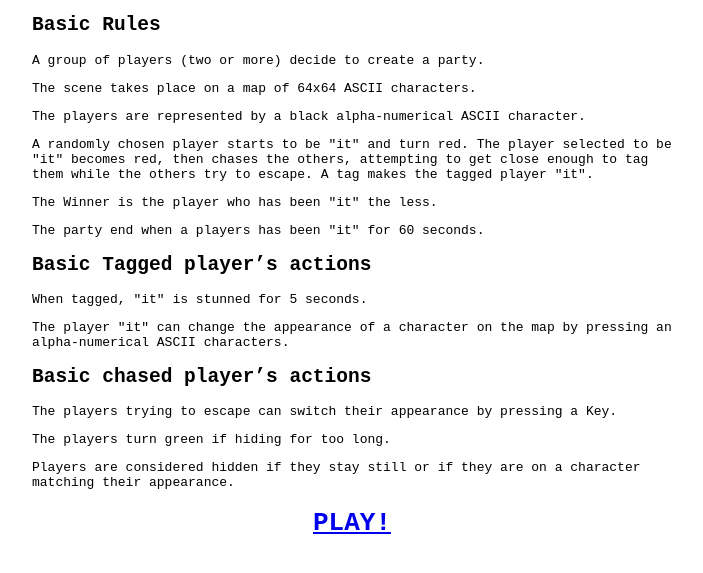
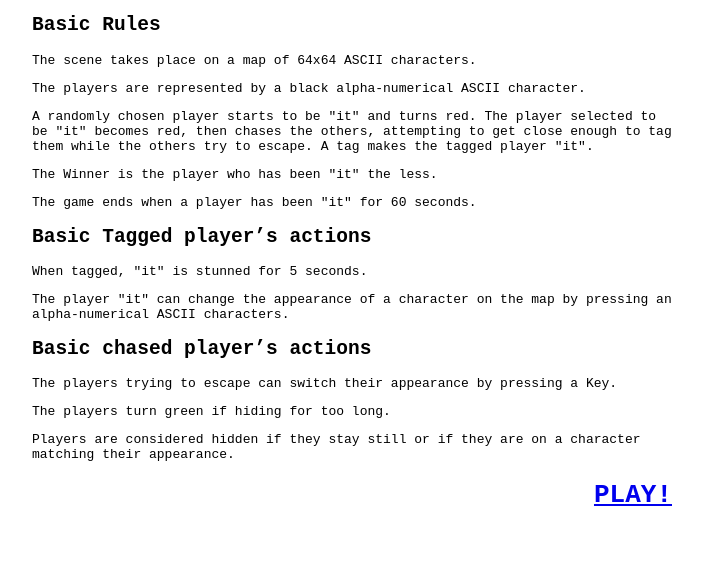
Before and after one commit to corpsmoderne/tagscii, a website: page public/intro.html in a window 1280 px wide. Shown: the part 41-614 px from the top of the page, without its empty margins (288-991 px from the left). Drawn offline with Linux system fonts and the light colour scheme.

Commit message:
fix intro

```diff
--- a/public/intro.html
+++ b/public/intro.html
@@ -10,6 +10,10 @@
       width: 640px;
       margin: 0 auto;
       }
+
+      #play {
+      text-align: right;
+      }
     </style>
   </head>
   <body>
@@ -17,9 +21,7 @@
       <h1>TAG-ASCII</h1>
 
       <h2>Basic Rules</h2>
-      <p>
-        A group of players (two or more) decide to create a party.
-      </p>
+
       <p>
         The scene takes place on a map of 64x64 ASCII characters.
       </p>
@@ -27,14 +29,14 @@
         The players are represented by a black alpha-numerical ASCII character.
       </p>
       <p>
-        A randomly chosen player starts to be "it" and turn red. The player selected to be "it" becomes red, then chases the others, attempting to get close enough to tag them while the others try to escape. A tag makes the tagged player "it".
+        A randomly chosen player starts to be "it" and turns red. The player selected to be "it" becomes red, then chases the others, attempting to get close enough to tag them while the others try to escape. A tag makes the tagged player "it".
       </p>
 
       <p>
         The Winner is the player who has been "it" the less.
       </p>
       <p>
-        The party end when a players has been "it" for 60 seconds.
+        The game ends when a player has been "it" for 60 seconds.
       </p>
 
 
@@ -51,7 +53,7 @@
 
       <p>Players are considered hidden if they stay still or if they are on a character matching their appearance.</p>
 
-      <a href="/pub/index.html"><h1 style="text-align:center">PLAY!</h1></a>
+      <a href="/pub/index.html"><h1 id="play">PLAY!</h1></a>
 
       </div>
   </body>
```
